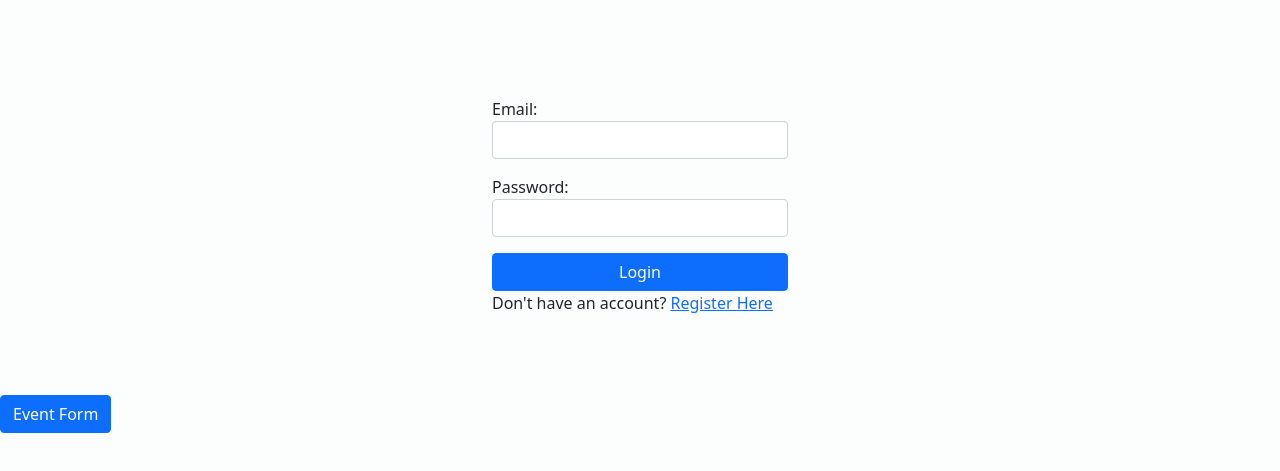
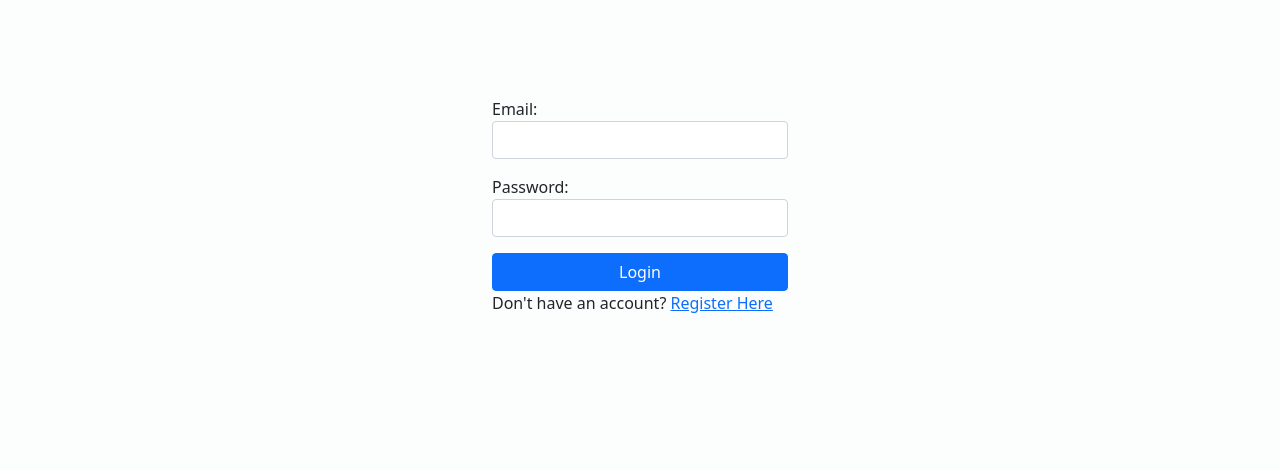
Before and after one commit to LEE-RUM/nbcares-410, a website: page public/login.html in a window 1280 px wide. Shown: the part 63-534 px from the top of the page. Drawn offline with nearby package versions, Linux system fonts and the light colour scheme; files that its build step writes are made by us from their sources; files whose address does not match are found by name.

Commit message:
removed form button from login page

```diff
--- a/public/login.html
+++ b/public/login.html
@@ -96,9 +96,9 @@
 
 
 
-<button type="button" class="btn btn-primary" id="modalbtn" data-bs-toggle="modal" data-bs-target="#modalForm">
+<!-- <button type="button" class="btn btn-primary" id="modalbtn" data-bs-toggle="modal" data-bs-target="#modalForm">
     Event Form
-  </button>
+  </button> -->
 
   <div class="modal fade" id="modalForm" tabindex="-1" aria-labelledby="exampleModalLabel" aria-hidden="true">
     <div class="modal-dialog modal-dialog-scrollable modal-lg">
```
